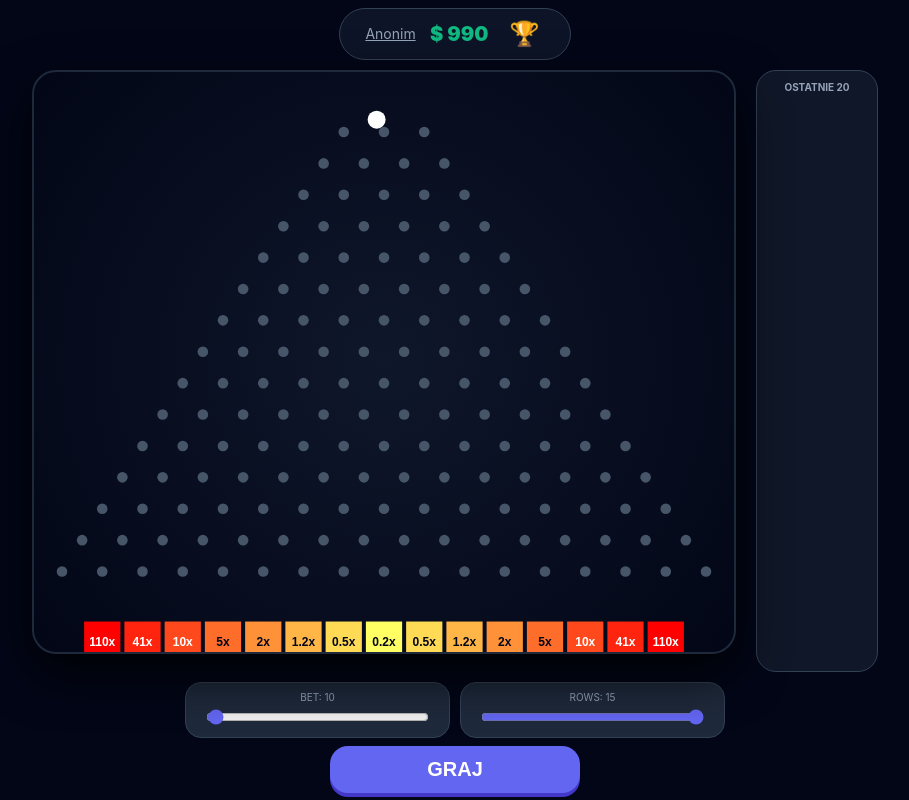
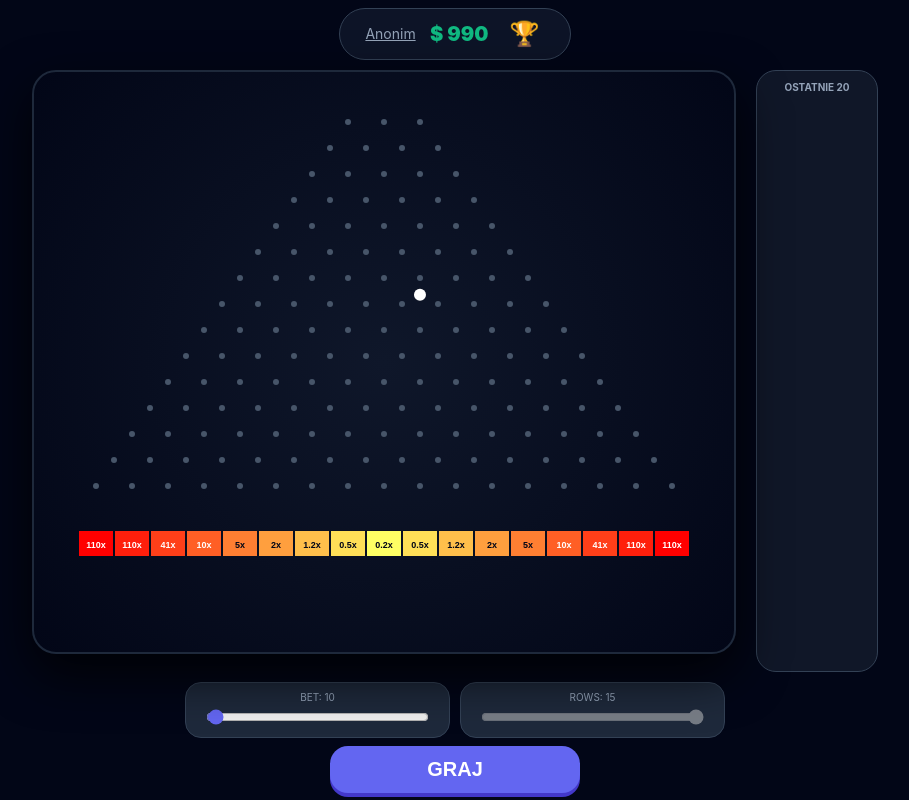
Before and after one commit to Jabadebas/plinkoapp2137, a plain HTML site: page Plinko app/index.html in a window 1280 px wide. Both pictures are taken after a click on the button "GRAJ". Shown: the whole page, without its empty margins (185-1094 px from the left). Drawn offline with nearby package versions, Linux system fonts and the light colour scheme.

Commit message:
Add files via upload

```diff
--- a/Plinko app/index.html
+++ b/Plinko app/index.html
@@ -26,6 +26,7 @@
         .slider-group { background: #1e293b; padding: 8px; border-radius: 16px; flex: 1; text-align: center; border: 1px solid #334155; }
         label { font-size: 10px; text-transform: uppercase; color: #94a3b8; display: block; margin-bottom: 4px; }
         input[type=range] { width: 90%; cursor: pointer; accent-color: #6366f1; }
+        input[type=range]:disabled { opacity: 0.5; cursor: not-allowed; }
 
         button#dropBtn {
             background: #6366f1; border: none; color: white; padding: 12px 60px;
@@ -89,6 +90,7 @@
         const scoreEl = document.getElementById('score');
         const historyListEl = document.getElementById('history-list');
         const dropBtn = document.getElementById('dropBtn');
+        const rowsSlider = document.getElementById('rowsSlider');
 
         let score = parseInt(localStorage.getItem('plinko_balance')) || 1000;
         let nick = localStorage.getItem('plinko_nick') || "Anonim";
@@ -97,12 +99,8 @@
         let lastDropTime = 0;
         const DROP_DELAY = 300;
 
-        const ballRadius = 9;
-        const FIXED_PIN_RADIUS = 5.3;          // stała wielkość pinek – taka jak przy 7 rzędach
-        let spacingX, spacingY;
-        let gravity = 0.24;
-        let bounceForce = 2.3;
-        let bottomY;
+        let spacingX = 36, spacingY = 26;
+        const ballRadius = 6, pinRadius = 3, gravity = 0.22, bounceForce = 2.0;
 
         document.getElementById('nick-display').innerText = nick;
         scoreEl.innerText = score;
@@ -112,9 +110,7 @@
             if(n) { nick = n.substring(0, 12); localStorage.setItem('plinko_nick', nick); document.getElementById('nick-display').innerText = nick; }
         }
 
-        async function saveScoreToCloud(s) {
-            try { await _supabase.from('leaderboard').insert([{ username: nick, score: s }]); } catch(e) {}
-        }
+        async function saveScoreToCloud(s) { try { await _supabase.from('leaderboard').insert([{ username: nick, score: s }]); } catch(e) {} }
 
         async function toggleLeaders() {
             const m = document.getElementById('leaderboard-modal');
@@ -146,40 +142,21 @@
             });
         }
 
-        function updateBoard() {
-            const rows = parseInt(document.getElementById('rowsSlider').value);
-            document.getElementById('rowsVal').innerText = rows;
+        function setupBoard() {
+            pins = []; multipliers = [];
+            const rCount = parseInt(rowsSlider.value);
+            document.getElementById('rowsVal').innerText = rCount;
 
-            // ──────────────────────────────
-            // Odstępy – maleją przy większej liczbie rzędów
-            const usableWidth = canvas.width * 0.92;
-            const bottomRowPins = rows + 2;
-            spacingX = usableWidth / (bottomRowPins - 1);
-            spacingY = spacingX * 0.78;
-
-            // PINY – stała wielkość niezależnie od rows
-            const pinRadius = FIXED_PIN_RADIUS;
-
-            pins = [];
-            for (let row = 0; row < rows; row++) {
-                const pinsInThisRow = row + 3;
-                const rowWidth = (pinsInThisRow - 1) * spacingX;
-                const startX = (canvas.width - rowWidth) / 2;
-
-                for (let col = 0; col < pinsInThisRow; col++) {
-                    pins.push({
-                        x: startX + col * spacingX,
-                        y: 60 + row * spacingY
-                    });
+            for (let i = 0; i < rCount; i++) {
+                const pinsInRow = i + 3;
+                for (let j = 0; j < pinsInRow; j++) {
+                    pins.push({ x: canvas.width / 2 + (j - (pinsInRow - 1) / 2) * spacingX, y: 50 + i * spacingY });
                 }
             }
 
-            // Mnożniki – liczba slotów = liczba pinów na dole
-            const slotsCount = bottomRowPins;
-
             const fullPath = [110, 41, 10, 5, 2, 1.2, 0.5, 0.2];
+            const slotsCount = rCount + 2;
             const halfSlots = Math.floor(slotsCount / 2);
-            const trimLevels = Math.max(0, 4 - Math.floor(rows / 4));
 
             let leftSide = [];
             for (let i = 0; i < halfSlots; i++) {
@@ -187,82 +164,68 @@
                 let index = Math.floor(ratio * (fullPath.length - 1));
                 leftSide.push(fullPath[index]);
             }
-            leftSide = leftSide.slice(trimLevels);
 
-            multipliers = [...leftSide, 0.2, ...leftSide.reverse()];
-            if (multipliers.length > slotsCount) {
-                const excess = multipliers.length - slotsCount;
-                const removeEachSide = Math.floor(excess / 2);
-                multipliers = multipliers.slice(removeEachSide, multipliers.length - removeEachSide);
-            }
+            multipliers = [...leftSide, 0.2, ...[...leftSide].reverse()];
+            while(multipliers.length > slotsCount) multipliers.splice(halfSlots, 1);
 
-            bottomY = 60 + (rows - 1) * spacingY + 50;
+            bottomY = 50 + (rCount - 1) * spacingY + 45;
         }
 
-        function updateBetSlider() {
+        function updateBetSliderMax() {
             const slider = document.getElementById('costSlider');
             const maxBet = (score >= 10000) ? score : 500;
             slider.max = maxBet;
-            if (parseInt(slider.value) > maxBet) slider.value = maxBet;
-            document.getElementById('costVal').innerText = slider.value;
+            if (parseInt(slider.value) > maxBet) {
+                slider.value = maxBet;
+                document.getElementById('costVal').innerText = slider.value;
+            }
+        }
+
+        function updateRowsSliderState() {
+            // Blokujemy suwak rzędów, gdy leci choć jedna kulka
+            rowsSlider.disabled = balls.length > 0;
         }
 
         function draw() {
             ctx.clearRect(0, 0, canvas.width, canvas.height);
-
             ctx.fillStyle = "#475569";
-            pins.forEach(p => {
-                ctx.beginPath();
-                ctx.arc(p.x, p.y, FIXED_PIN_RADIUS, 0, Math.PI*2);
-                ctx.fill();
-            });
-
-            const sw = spacingX;
-            const sx = canvas.width / 2 - (multipliers.length * sw) / 2;
-
+            pins.forEach(p => { ctx.beginPath(); ctx.arc(p.x, p.y, pinRadius, 0, Math.PI*2); ctx.fill(); });
+            const sw = spacingX, sx = canvas.width / 2 - (multipliers.length * sw) / 2;
             multipliers.forEach((m, i) => {
                 const d = Math.abs(i - (multipliers.length - 1) / 2) / ((multipliers.length - 1) / 2);
                 ctx.fillStyle = `rgb(255, ${Math.floor(255*(1-d))}, ${Math.floor(100*(1-d))})`;
-                ctx.fillRect(sx + i * sw + 2, bottomY, sw - 4, 36);
-                ctx.fillStyle = d > 0.65 ? "white" : "#020617";
-                ctx.font = "bold 12px sans-serif";
-                ctx.textAlign = "center";
-                ctx.fillText(m + "x", sx + i * sw + sw / 2, bottomY + 24);
+                ctx.fillRect(sx + i * sw + 1, bottomY, sw - 2, 25);
+                ctx.fillStyle = d > 0.6 ? "white" : "#020617";
+                ctx.font = "bold 9px sans-serif"; ctx.textAlign = "center";
+                ctx.fillText(m + "x", sx + i * sw + sw / 2, bottomY + 17);
             });
-
             balls.forEach((b, idx) => {
-                b.vy += gravity;
-                b.x += b.vx;
-                b.y += b.vy;
-
+                b.vy += gravity; b.x += b.vx; b.y += b.vy;
                 pins.forEach(p => {
                     const dist = Math.hypot(b.x - p.x, b.y - p.y);
-                    if (dist < ballRadius + FIXED_PIN_RADIUS + 1) {
+                    if (dist < ballRadius + pinRadius) {
                         const angle = Math.atan2(b.y - p.y, b.x - p.x);
-                        b.vx = Math.cos(angle) * bounceForce + (Math.random()-0.5)*0.15;
-                        b.vy = Math.sin(angle) * bounceForce - 0.35;
+                        b.vx = Math.cos(angle) * bounceForce + (Math.random()-0.5)*0.25;
+                        b.vy = Math.sin(angle) * bounceForce;
                     }
                 });
-
-                ctx.fillStyle = "#ffffff";
-                ctx.beginPath();
-                ctx.arc(b.x, b.y, ballRadius, 0, Math.PI*2);
-                ctx.fill();
-
-                if (b.y > bottomY + 30) {
+                ctx.fillStyle = "#fff"; ctx.beginPath(); ctx.arc(b.x, b.y, ballRadius, 0, Math.PI*2); ctx.fill();
+                if (b.y > bottomY) {
                     const s = Math.floor((b.x - sx) / sw);
                     if (s >= 0 && s < multipliers.length) {
                         const m = multipliers[s];
-                        score += Math.floor(b.bet * m);
-                        scoreEl.innerText = score;
+                        score += Math.floor(b.bet * m); scoreEl.innerText = score;
                         localStorage.setItem('plinko_balance', score);
                         updateHistoryUI(m);
                         if (m >= 10) saveScoreToCloud(score);
-                        updateBetSlider();
+                        updateBetSliderMax();
                     }
                     balls.splice(idx, 1);
                 }
             });
+
+            // Aktualizujemy stan suwaka rzędów przy każdym klatce
+            updateRowsSliderState();
 
             requestAnimationFrame(draw);
         }
@@ -272,23 +235,25 @@
             if (now - lastDropTime < DROP_DELAY) return;
             const bet = parseInt(document.getElementById('costSlider').value);
             if (score >= bet) {
-                score -= bet;
-                scoreEl.innerText = score;
+                score -= bet; scoreEl.innerText = score;
                 localStorage.setItem('plinko_balance', score);
-                updateBetSlider();
+                updateBetSliderMax();
                 lastDropTime = now;
                 dropBtn.disabled = true;
-                setTimeout(() => dropBtn.disabled = false, DROP_DELAY);
-                balls.push({ x: canvas.width / 2 + (Math.random()-0.5)*12, y: 25, vx: 0, vy: 2.5, bet });
+                setTimeout(() => { dropBtn.disabled = false; }, DROP_DELAY);
+                balls.push({ x: canvas.width / 2 + (Math.random()-0.5)*2, y: 15, vx: 0, vy: 2, bet: bet });
+                // po dodaniu kulki suwak rzędów zostanie zablokowany przez updateRowsSliderState()
             }
         };
 
         document.getElementById('show-leaders').onclick = toggleLeaders;
-        document.getElementById('rowsSlider').oninput = updateBoard;
-        document.getElementById('costSlider').oninput = e => document.getElementById('costVal').innerText = e.target.value;
+        document.getElementById('rowsSlider').oninput = setupBoard;
+        document.getElementById('costSlider').oninput = (e) => {
+            document.getElementById('costVal').innerText = e.target.value;
+        };
 
-        updateBetSlider();
-        updateBoard();
+        updateBetSliderMax();
+        setupBoard();
         draw();
     </script>
 </body>
```
